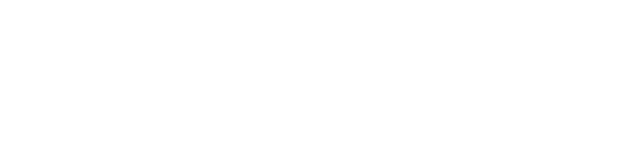
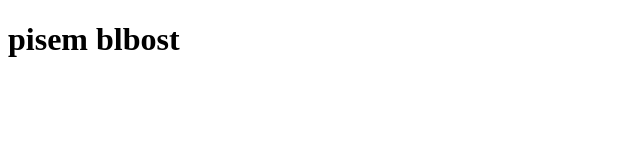
Before and after one commit to ViktorZambor/gitujeme-o-100-sest, a plain HTML site: page index.html in a window 1280 px wide. Shown: the whole page, without its empty margins (0-640 px from the left). Drawn offline with Linux system fonts and the light colour scheme.

Commit message:
pridal som nadpis < h1>

```diff
--- a/index.html
+++ b/index.html
@@ -4,6 +4,7 @@
 	<meta charset="utf-8" />
 	<meta name="" ="viewport" content="width=device-widht, initial-scaler=1.0" />
 	<title>About us</title>
+	<h1>pisem blbost</h1>
 </head>
 <body>
 
```
